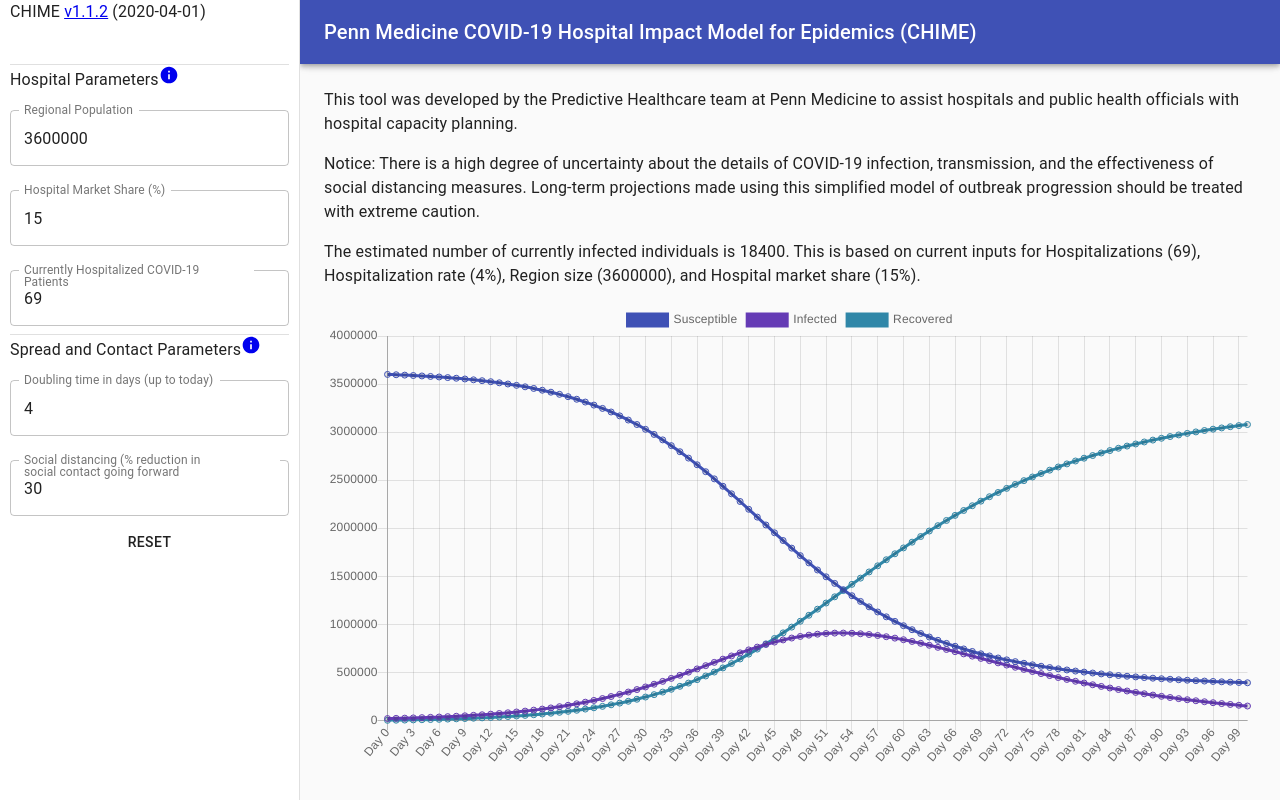
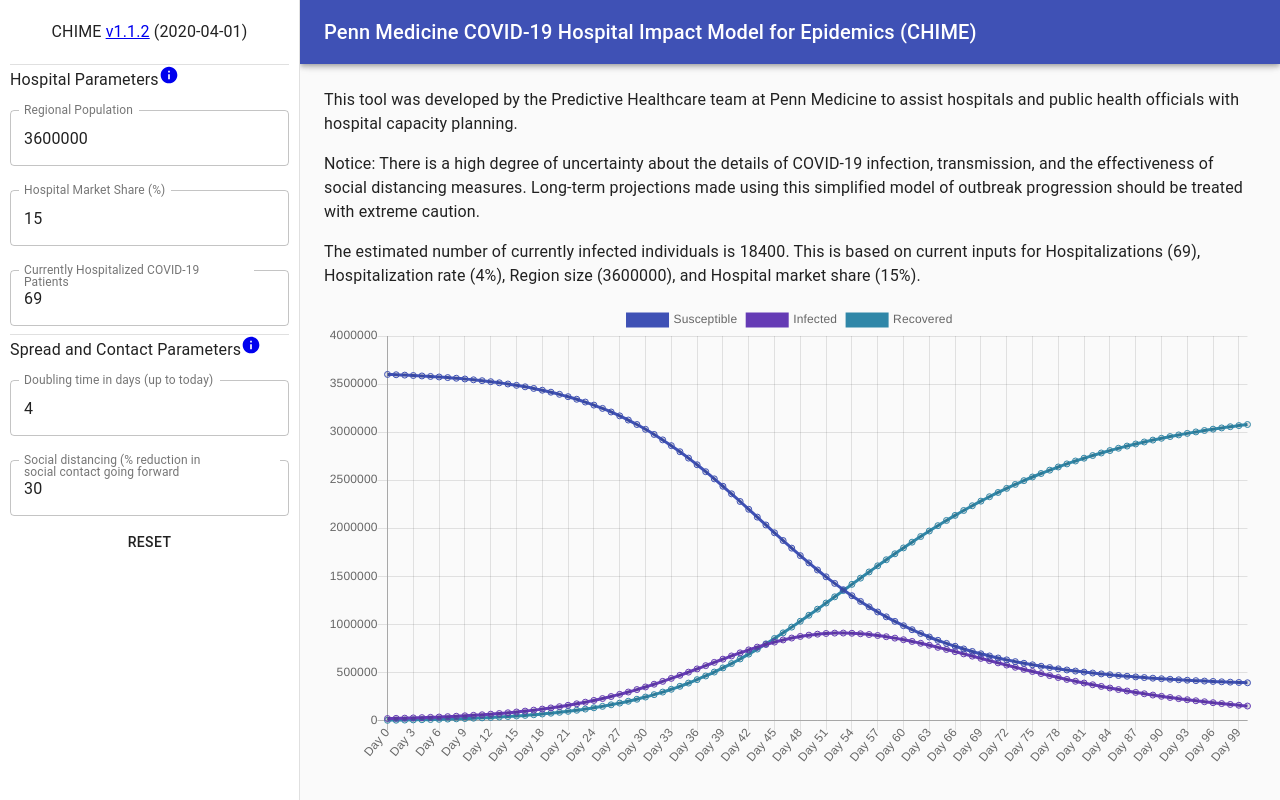
Before and after one commit to LCBecker/chime-react, a React (Create React App) app: page / in a window 1280 px wide. Built offline with nearby package versions, Linux system fonts and the light colour scheme.

Commit message:
Minor style changes

```diff
--- a/src/components/ParameterSidebar.js
+++ b/src/components/ParameterSidebar.js
@@ -1,13 +1,14 @@
+import { resetParams, setCurrentPatients, setDoublingTime, setHospitalMarket, setRegionalPopulation, setSocialDistancing } from '../redux/actions';
+
+import Button from '@material-ui/core/Button';
+import Divider from '@material-ui/core/Divider';
+import Drawer from '@material-ui/core/Drawer';
+import InfoIcon from '@material-ui/icons/Info';
+import ParameterInput from './ParameterInput';
 import React from 'react';
+import Typography from '@material-ui/core/Typography'
 import { connect } from 'react-redux';
 import { makeStyles } from '@material-ui/core/styles';
-import Drawer from '@material-ui/core/Drawer';
-import Divider from '@material-ui/core/Divider';
-import Typography from '@material-ui/core/Typography'
-import Button from '@material-ui/core/Button';
-import ParameterInput from './ParameterInput';
-import InfoIcon from '@material-ui/icons/Info';
-import { setRegionalPopulation, setHospitalMarket, setCurrentPatients, setDoublingTime, setSocialDistancing, resetParams } from '../redux/actions';
 
 const drawerWidth = 300;
 
@@ -21,6 +22,9 @@ const useStyles = makeStyles((theme) => ({
     padding: '0 10px',
   },
   toolbar: theme.mixins.toolbar,
+  sidebarHeader: {
+    marginTop: '20px',
+  }
 }));
 
 const ParameterSidebar = (props) => {
@@ -34,13 +38,13 @@ const ParameterSidebar = (props) => {
       classes={{ paper: classes.drawerPaper }}
     >
       <div className={classes.toolbar}>
-        <Typography>CHIME <a href="https://github.com/CodeForPhilly/chime/releases/tag/v1.1.1">v1.1.2</a> (2020-04-01)</Typography>
+        <Typography align={"center"} className={classes.sidebarHeader}>CHIME <a href="https://github.com/CodeForPhilly/chime/releases/tag/v1.1.1">v1.1.2</a> (2020-04-01)</Typography>
       </div>
       <Divider />
       <Typography variant="subtitle1">
         Hospital Parameters
           <a href="https://code-for-philly.gitbook.io/chime/what-is-chime/parameters#hospital-parameters" target="_blank" rel="noopener noreferrer">
-            <InfoIcon fontSize="small"/>
+          <InfoIcon fontSize="small" />
         </a>
       </Typography>
       <ParameterInput
@@ -48,7 +52,7 @@ const ParameterSidebar = (props) => {
         label="Regional Population"
         value={props.regionalPopulation}
         minValue={1}
-          onInputChange={ props.setRegionalPopulation }
+        onInputChange={props.setRegionalPopulation}
       />
       <ParameterInput
         id="hospital-market"
@@ -56,14 +60,14 @@ const ParameterSidebar = (props) => {
         value={props.hospitalMarket}
         minValue={0.001}
         maxValue={100.0}
-          onInputChange={ props.setHospitalMarket }
+        onInputChange={props.setHospitalMarket}
       />
       <ParameterInput
         id="current-covid-patients"
         label="Currently Hospitalized COVID-19 Patients"
         value={props.currentPatients}
         minValue={0}
-          onInputChange={ props.setCurrentPatients }
+        onInputChange={props.setCurrentPatients}
       />
       <Divider />
       <Typography variant="subtitle1">
@@ -77,7 +81,7 @@ const ParameterSidebar = (props) => {
         label="Doubling time in days (up to today)"
         value={props.doublingTime}
         minValue={0}
-        onInputChange={ props.setDoublingTime }
+        onInputChange={props.setDoublingTime}
       />
       <ParameterInput
         id="social-distancing"
@@ -85,9 +89,9 @@ const ParameterSidebar = (props) => {
         value={props.socialDistancing}
         minValue={0}
         maxValue={100}
-        onInputChange={ props.setSocialDistancing }
+        onInputChange={props.setSocialDistancing}
       />
-      <Button onClick={() => props.resetParams() }>Reset</Button>
+      <Button onClick={() => props.resetParams()}>Reset</Button>
     </Drawer>
   )
 }
```
Also changed, not shown: src/App.js (+4 -3 lines). Lines whose indentation alone changed are shown as unchanged.
